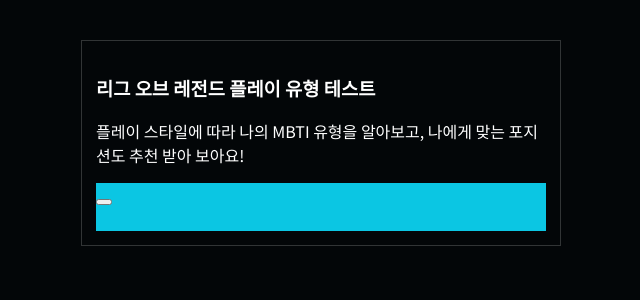
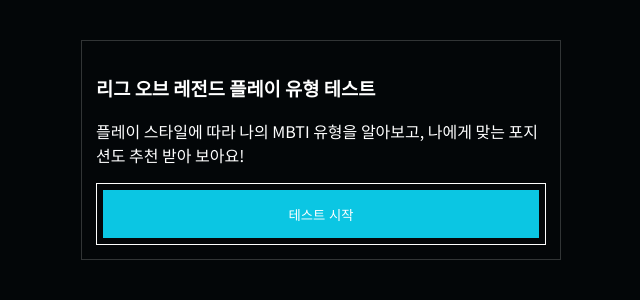
Before and after one commit to Choi-Seunghwan/mbti-marketing, a Vue app: page / in a window 1280 px wide. Shown: the top 300 px of the page, without its empty margins (319-959 px from the left). Built offline with nearby package versions, Linux system fonts and the light colour scheme.

Commit message:
졸립다 자자...

```diff
--- a/src/components/lol/LolButton.vue
+++ b/src/components/lol/LolButton.vue
@@ -19,7 +19,18 @@
 @import '@/assets/scss/base.scss';
 
 .lol-button {
+  cursor: pointer;
   height: 48px;
-  background-color: $primary;
+  padding: 6px;
+  border: 1px solid #fefefe;
+
+  button {
+    color: white;
+    background: $primary;
+    cursor: pointer;
+    width: 100%;
+    height: 100%;
+    border: unset;
+  }
 }
 </style>
--- a/src/components/lol/MainBanner.vue
+++ b/src/components/lol/MainBanner.vue
@@ -5,7 +5,7 @@
       <p>{{ parseStr('mainDescription') }}</p>
     </div>
     <div class="btn-wrap">
-      <LolButton />
+      <LolButton>{{ parseStr('startTest') }}</LolButton>
     </div>
   </div>
 </template>
--- a/src/data/string.json
+++ b/src/data/string.json
@@ -1,4 +1,5 @@
 {
   "mainTitle": "리그 오브 레전드 플레이 유형 테스트",
-  "mainDescription": "플레이 스타일에 따라 나의 MBTI 유형을 알아보고, 나에게 맞는 포지션도 추천 받아 보아요!"
+  "mainDescription": "플레이 스타일에 따라 나의 MBTI 유형을 알아보고, 나에게 맞는 포지션도 추천 받아 보아요!",
+  "startTest": "테스트 시작"
 }
```
